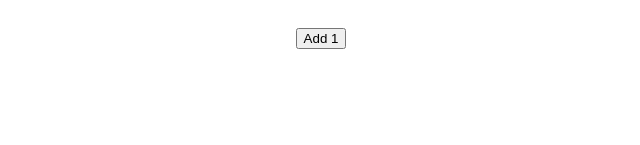
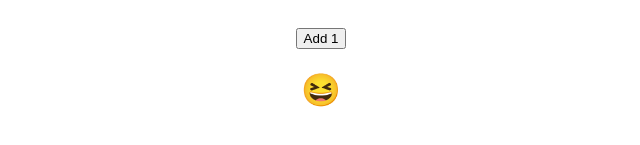
Before and after one commit to super8989/React_hooks_intro, a React (Create React App) app: page / in a window 1280 px wide. Shown: the part 159-304 px from the top of the page, without its empty margins (319-959 px from the left). Built offline with nearby package versions, Linux system fonts and the light colour scheme.

Commit message:
toggler demo using setState

```diff
--- a/src/App.js
+++ b/src/App.js
@@ -1,6 +1,7 @@
 import React from "react";
 import CounterClass from "./CounterClass";
 import CounterHooks from "./CounterHooks";
+import Toggler from "./Toggler";
 import "./App.css";
 
 function App() {
@@ -8,6 +9,7 @@ function App() {
 		<div className='App'>
 			<CounterClass />
 			<CounterHooks />
+			<Toggler />
 		</div>
 	);
 }
--- a/src/CounterHooks.js
+++ b/src/CounterHooks.js
@@ -2,9 +2,7 @@ import React, { useState } from "react";
 
 function CounterHooks() {
 	const [count, setCount] = useState(0);
-	//1. the piece of state
-	//2. function to update that piece of state
-	//3. initial value
+	// [state, update function] = initial value
 
 	return (
 		<div>
--- /dev/null
+++ b/src/Toggler.js
@@ -0,0 +1,9 @@
+import React, { useState } from "react";
+
+function Toggler() {
+	const [isHappy, setIsHappy] = useState(true);
+
+	return <h1>{isHappy ? "😆" : "😭"}</h1>;
+}
+
+export default Toggler;
```
